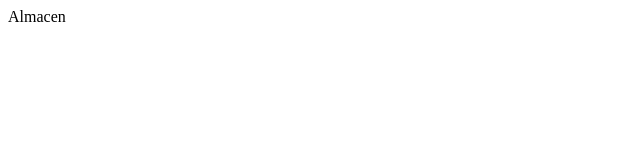
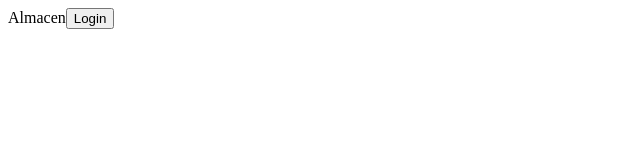
Before and after one commit to Smoonun/proyectos, a React (Create React App) app in the folder Aplication/mi-nueva-app/: page /Almacen in a window 1280 px wide. Shown: the top 160 px of the page, without its empty margins (0-640 px from the left). Built offline with nearby package versions, Linux system fonts and the light colour scheme.

Commit message:
Enrutamiento entre interfaces

```diff
--- a/Aplication/mi-nueva-app/src/component/Almacen.jsx
+++ b/Aplication/mi-nueva-app/src/component/Almacen.jsx
@@ -1,7 +1,10 @@
 import React from 'react'
-
+import { useNavigate } from 'react-router-dom'
 export default function Almacen ()  {
+  const navigate = useNavigate();
   return (
-    <div>Almacen</div>
+    <div>Almacen
+      <button onClick= {()=>{navigate('/')}}>Login </button>
+    </div>
   )
 }
--- a/Aplication/mi-nueva-app/src/component/Gerente.jsx
+++ b/Aplication/mi-nueva-app/src/component/Gerente.jsx
@@ -1,7 +1,11 @@
 import React from 'react'
+import { useNavigate } from 'react-router-dom'
 
 export default function Gerente() {
+  const navigate = useNavigate();
   return (
-    <div>Gerente</div>
+    <div>Gerente
+      <button onClick= {()=>{navigate('/')}}>Login </button>
+    </div>
   )
 }
--- a/Aplication/mi-nueva-app/src/component/Inventario.jsx
+++ b/Aplication/mi-nueva-app/src/component/Inventario.jsx
@@ -1,7 +1,11 @@
 import React from 'react'
+import { useNavigate } from 'react-router-dom'
+export default function Inventario ()  {
+  const navigate = useNavigate();
+  return (
+    <div>Inventario
+      <button onClick= {()=>{navigate('/')}}>Login </button>
+    </div>
 
-export default function Inventario ()  {
-  return (
-    <div>Inventario</div>
   )
 }
--- a/Aplication/mi-nueva-app/src/component/Jefe.jsx
+++ b/Aplication/mi-nueva-app/src/component/Jefe.jsx
@@ -1,7 +1,10 @@
 import React from 'react'
-
+import { useNavigate } from 'react-router-dom'
 export default function Jefe  ()  {
+  const navigate =useNavigate();
   return (
-    <div>Jefe</div>
+    <div>Jefe
+      <button onClick= {()=>{navigate('/')}}>Login </button>
+    </div>
   )
 }
--- a/Aplication/mi-nueva-app/src/component/Login.jsx
+++ b/Aplication/mi-nueva-app/src/component/Login.jsx
@@ -1,6 +1,8 @@
 import './login.css';
 import React, { useEffect, useState } from 'react';
+import { useNavigate } from 'react-router-dom';
 const Form = () => {
+  const navigate = useNavigate();
   const [data, setData] = useState([]);
   const [email, setEmail] = useState('');
   const [password, setPassword] = useState('');
@@ -26,7 +28,23 @@ const Form = () => {
       const posicion = Emails.indexOf(email);
       const jerarquia = Jerarquia[posicion];
       alert('Acceso permitido');
-      return jerarquia;
+      switch(jerarquia){
+        case 0:
+          return navigate('/Gerente-General');
+         case 1:
+          return navigate('/Almacen');
+          case 2:
+          return navigate('/Inventario');
+          case 4:
+          return navigate('/Jefe-Produccion');
+          case 5:
+          return navigate('/Operador');
+        default:
+          return navigate('/');
+
+
+      }
+
     } else {
       alert('Email o contraseña incorrectos');
       return null;
--- a/Aplication/mi-nueva-app/src/component/Operador.jsx
+++ b/Aplication/mi-nueva-app/src/component/Operador.jsx
@@ -1,7 +1,11 @@
 import React from 'react'
+import { useNavigate } from 'react-router-dom'
+export default function Operador ()  {
+  const navigate = useNavigate();
+  return (
 
-export default function Operador ()  {
-  return (
-    <div>Operador</div>
+    <div>Operador
+      <button onClick= {()=>{navigate('/')}}>Login </button>
+    </div>
   )
 }
```
